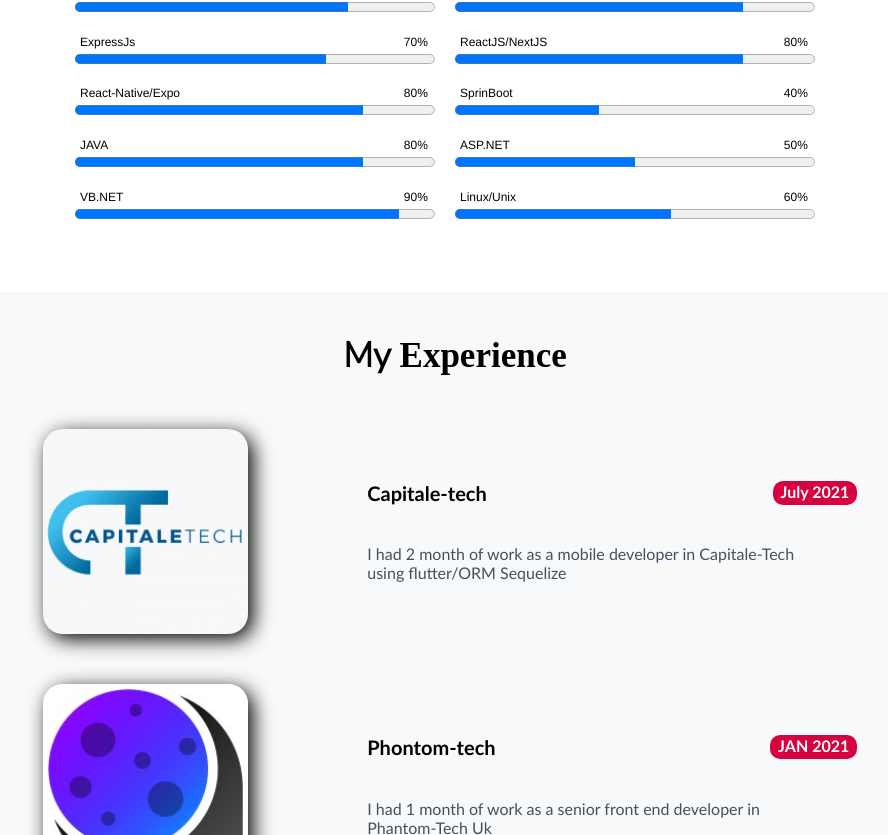
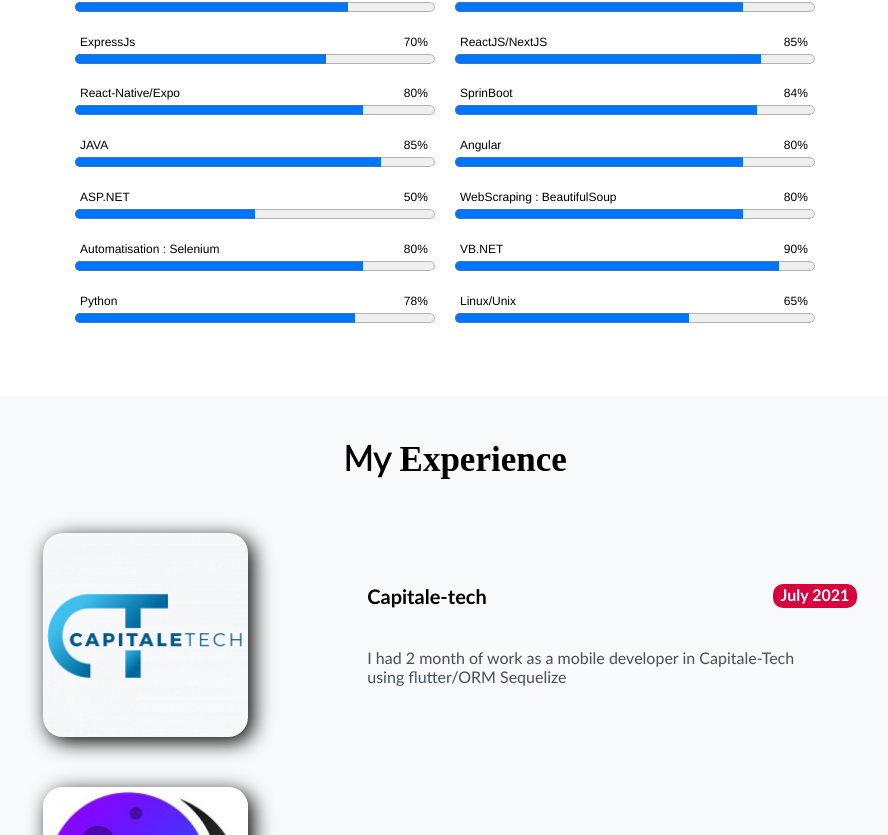
Before and after one commit to HichamOujari/h-oujari, a Next.js app: page / in a window 1280 px wide. Shown: the part 2097-2932 px from the top of the page, without its empty margins (185-1073 px from the left). Built offline with nearby package versions, Linux system fonts and the light colour scheme.

Commit message:
Update index.js

```diff
--- a/pages/index.js
+++ b/pages/index.js
@@ -20,13 +20,17 @@ export default function Home() {
         {name:"JAVASCRIPT", val:76 },
         {name:"PHP", val:80 },
         {name:"ExpressJs", val:70 },
-        {name:"ReactJS/NextJS", val:80 },
+        {name:"ReactJS/NextJS", val:85 },
         {name:"React-Native/Expo", val:80 },
-        {name:"SprinBoot", val:40 },
-        {name:"JAVA", val:80 },
+        {name:"SprinBoot", val:84 },
+        {name:"JAVA", val:85 },
+        {name:"Angular", val:80 },
         {name:"ASP.NET", val:50 },
+        {name:"WebScraping : BeautifulSoup", val:80 },
+        {name:"Automatisation : Selenium", val:80 },
         {name:"VB.NET", val:90 },
-        {name:"Linux/Unix", val:60 },
+        {name:"Python", val:78 },
+        {name:"Linux/Unix", val:65 },
       ]
   const SocialMedia={
     linkedin:"https://www.linkedin.com/in/hicham-oujari/",
```
